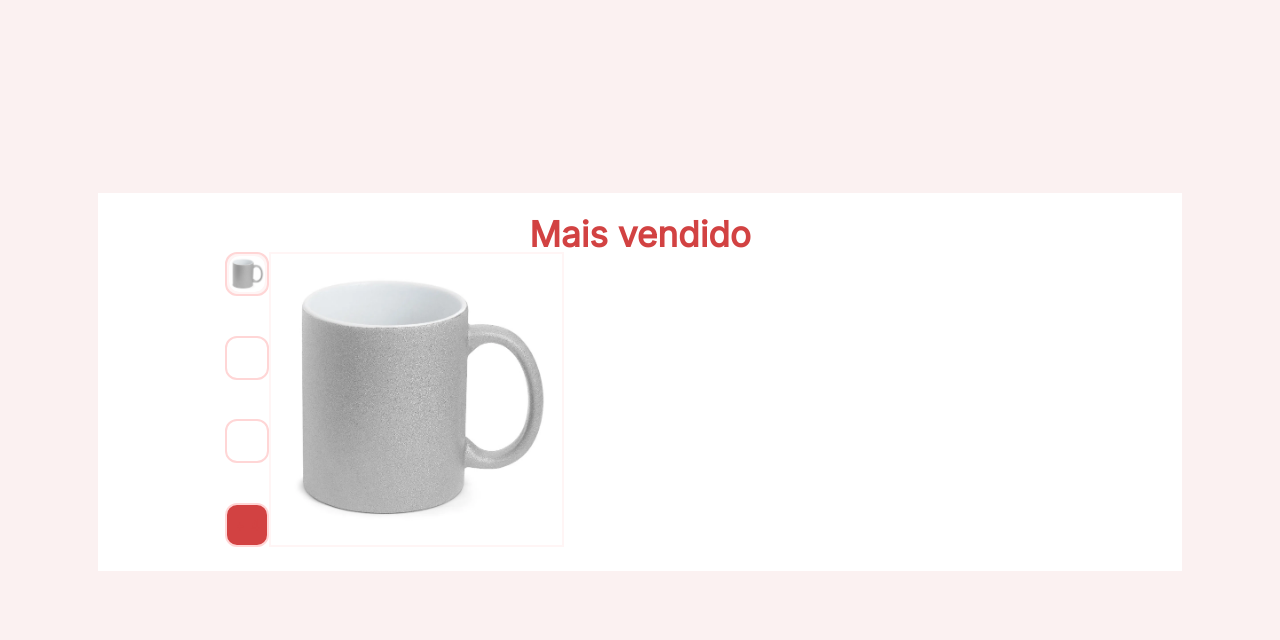
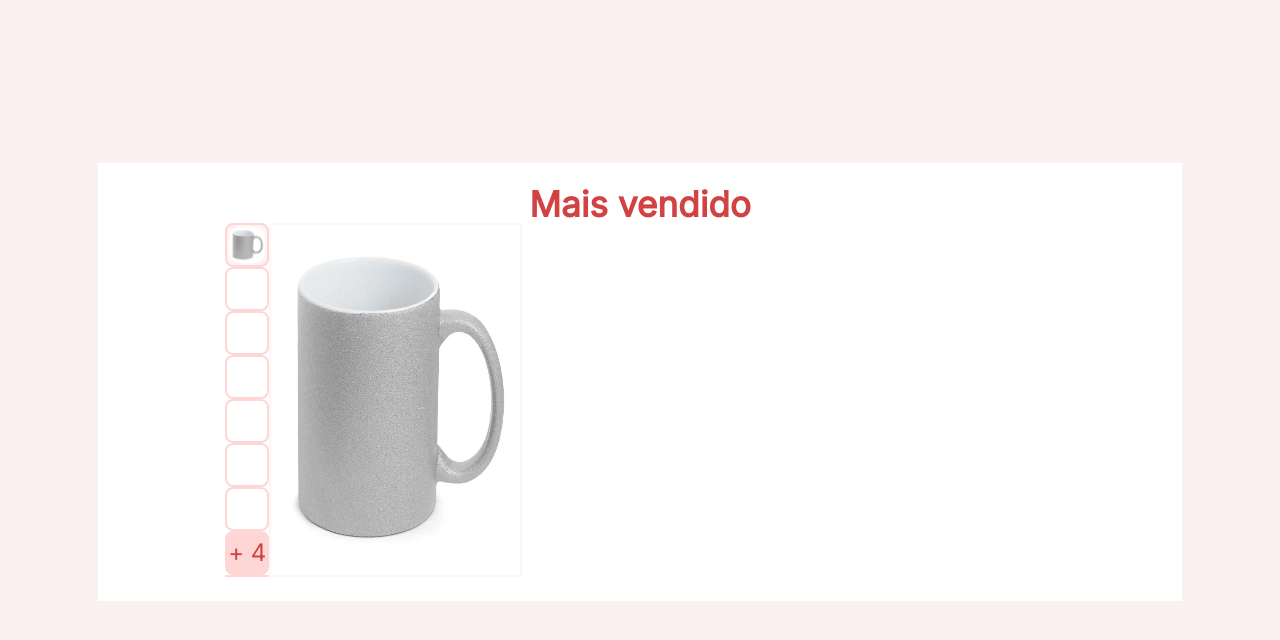
Before and after one commit to larissa-NUF/alge, a PHP site: page /product.html in a window 1280 px wide. Shown: the top 640 px of the page. Run offline with PHP 8.4, Linux system fonts and the light colour scheme.

Commit message:
feat: atualizado

```diff
--- a/css/product.css
+++ b/css/product.css
@@ -16,6 +16,7 @@
     display: flex;
     flex-direction: column;
     justify-content: space-between;
+    border-bottom: 2px solid #FFD6D6;
 }
 
 .produto > div > div{
@@ -24,7 +25,7 @@
     height: 40px;
     display: grid;
     place-items: center;
-    border-radius: 12px;
+    border-radius: 8px;
 }
 
 .produto > div > div:first-child{
@@ -32,7 +33,8 @@
 }
 
 .produto > div > div:last-child{
-    background-color: #D24242;
+    background-color: #FFD6D6;
+    font-size: 1.5em;
 }
 
 .produto > div > div img{
@@ -42,7 +44,7 @@
 }
 
 .produto img{
-    width: 35%;
+    width: 30%;
     height: auto;
     border: 2px solid #FFF5F5;
 }
--- a/product.html
+++ b/product.html
@@ -1,5 +1,5 @@
 <!DOCTYPE html>
-<html lang="en">
+<html lang="pt-br">
 <head>
     <meta charset="UTF-8">
     <meta http-equiv="X-UA-Compatible" content="IE=edge">
@@ -22,8 +22,12 @@
                     </div>
                     <div></div>
                     <div></div>
+                    <div></div>
+                    <div></div>
+                    <div></div>
+                    <div></div>
                     <div>
-                        + 4
+                        <p>+ 4</p>
                     </div>
                 </div>
                 <img src="img/caneca_ex.png">
```
